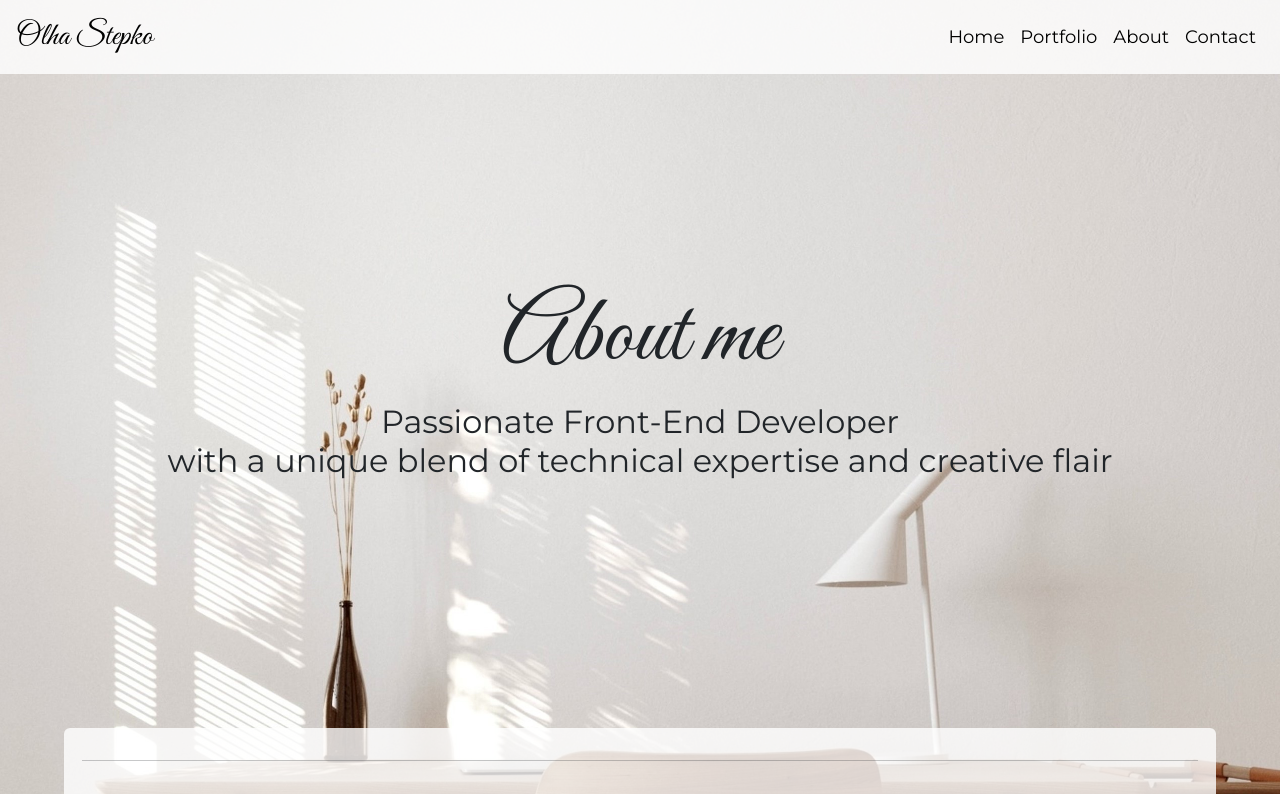
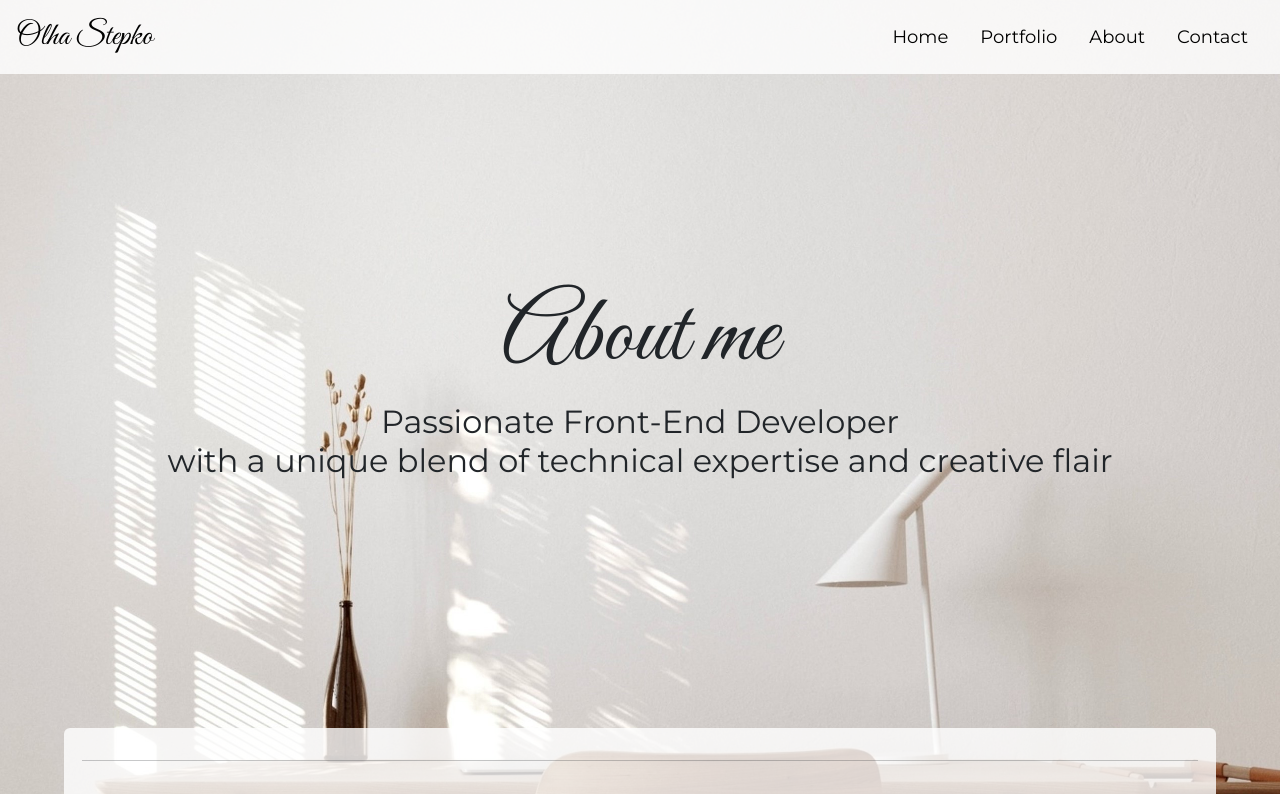
Before and after one commit to Lia-O1/portfolio-react-2, a React (Create React App) app: page /about in a window 1280 px wide. Shown: the top 794 px of the page. Built offline with nearby package versions, Linux system fonts and the light colour scheme.

Commit message:
Fixed padding; Removed exact prop

```diff
--- a/src/Components/Navbar.js
+++ b/src/Components/Navbar.js
@@ -38,9 +38,8 @@ export default function Navbar() {
               <NavHashLink
                 to="/#home-head"
                 className={(navData) =>
-                  navData.isActive ? "nav-link active" : "nav-link"
+                  navData.isActive ? "px-3 nav-link active" : "px-3 nav-link"
                 }
-                exact
                 onClick={closeMenu}
               >
                 Home
@@ -49,8 +48,8 @@ export default function Navbar() {
                 to="/#portfolio"
                 className={(navData) =>
                   navData.isActive
-                    ? "nav-link no-underline active"
-                    : "nav-link no-underline"
+                    ? "px-3 nav-link no-underline active"
+                    : "px-3 nav-link no-underline"
                 }
                 smooth
                 onClick={closeMenu}
@@ -60,9 +59,8 @@ export default function Navbar() {
               <NavHashLink
                 to="/about/#about-head"
                 className={(navData) =>
-                  navData.isActive ? "nav-link active" : "nav-link"
+                  navData.isActive ? "px-3 nav-link active" : "px-3 nav-link"
                 }
-                exact
                 onClick={closeMenu}
               >
                 About
@@ -70,9 +68,8 @@ export default function Navbar() {
               <NavHashLink
                 to="/contact"
                 className={(navData) =>
-                  navData.isActive ? "nav-link active" : "nav-link"
+                  navData.isActive ? "px-3 nav-link active" : "px-3 nav-link"
                 }
-                exact
                 onClick={closeMenu}
               >
                 Contact
```
